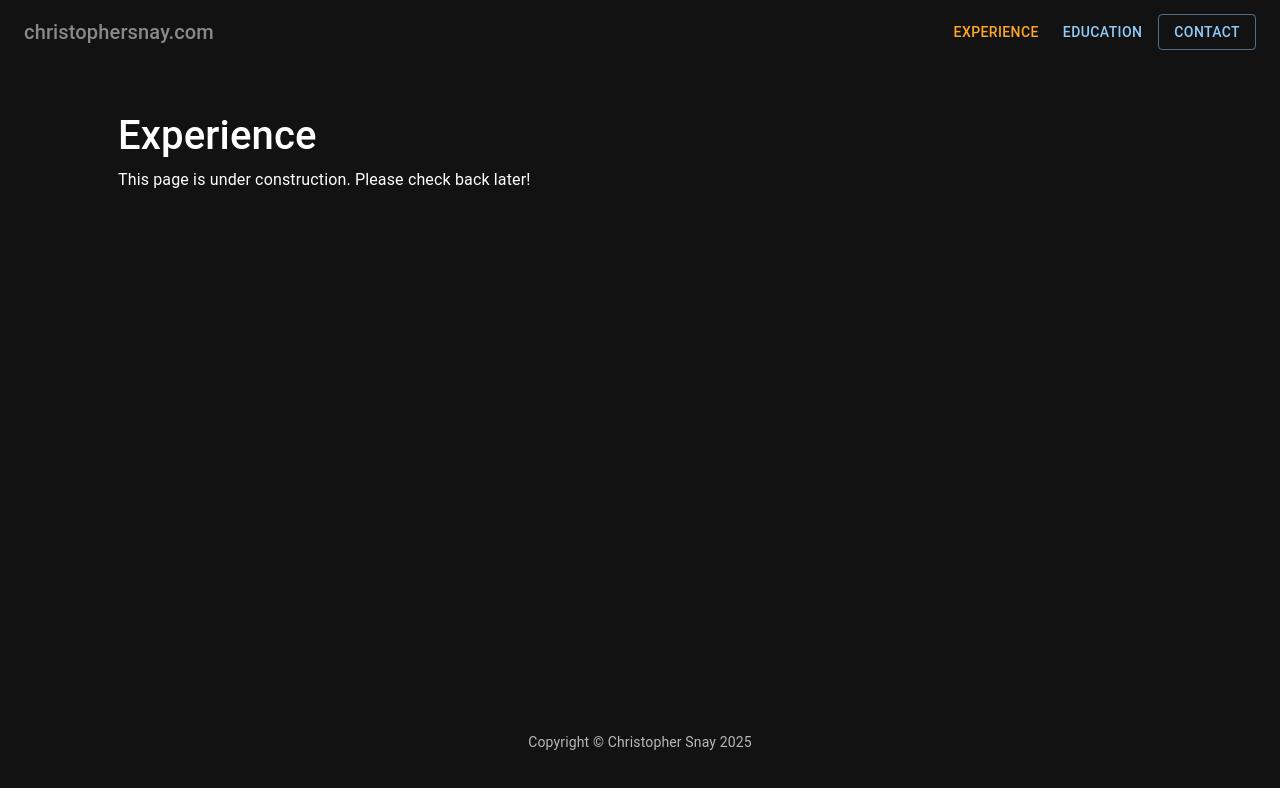
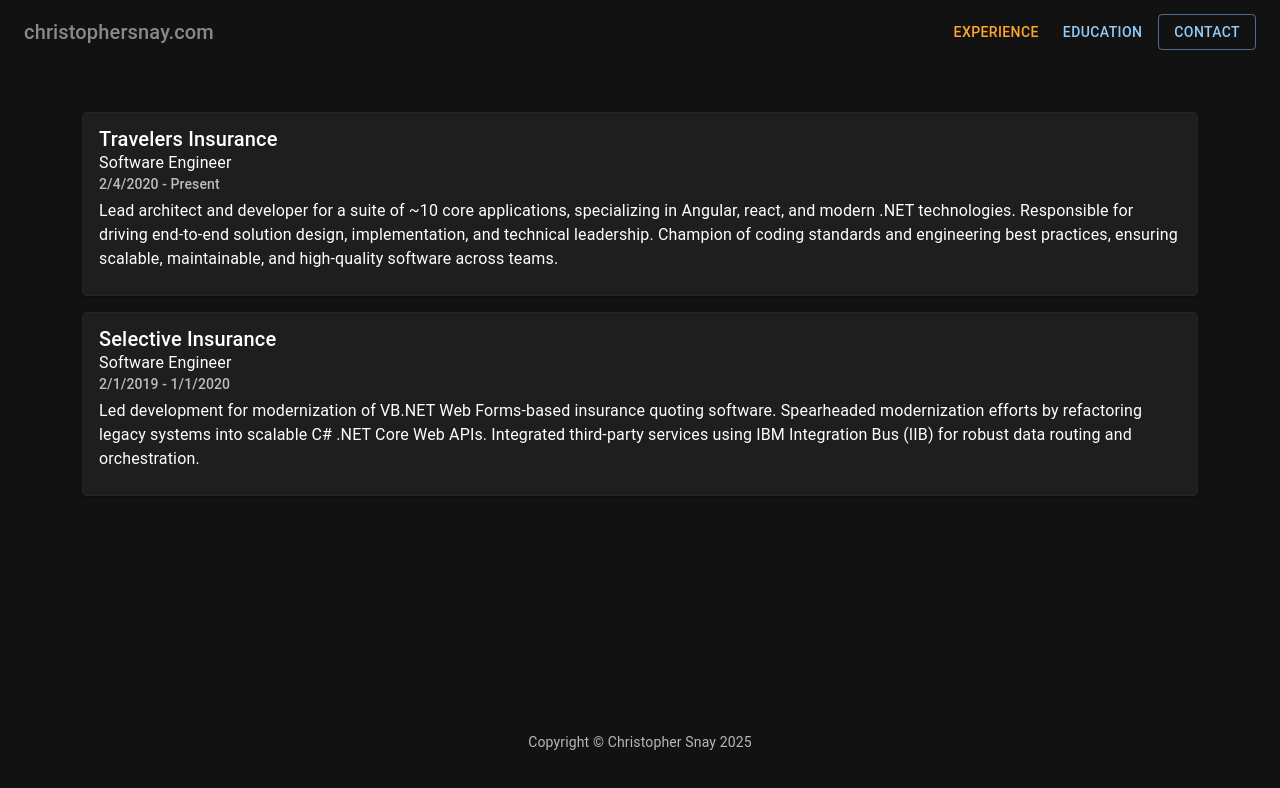
Before and after one commit to ChristopherSnay/public-site, a React (Vite) app: page /#/post/1 in a window 1280 px wide. Both pictures are taken after a click on the button "EXPERIENCE". Shown: the top 788 px of the page. Built offline with nearby package versions, Linux system fonts and the light colour scheme.

Commit message:
Adds code for handling Experience page content.

```diff
--- /dev/null
+++ b/public/static/data/experience/experience_001.json
@@ -0,0 +1,10 @@
+{
+    "id": 1,
+    "positionTitle": "Software Engineer",
+    "company": "Travelers Insurance",
+    "location": "Hartford, CT",
+    "startDate": "2020-02-04",
+    "description": [
+        "Lead architect and developer for a suite of ~10 core applications, specializing in Angular, react, and modern .NET technologies. Responsible for driving end-to-end solution design, implementation, and technical leadership. Champion of coding standards and engineering best practices, ensuring scalable, maintainable, and high-quality software across teams."
+    ]
+}
--- /dev/null
+++ b/public/static/data/experience/experience_002.json
@@ -0,0 +1,11 @@
+{
+    "id": 2,
+    "positionTitle": "Software Engineer",
+    "company": "Selective Insurance",
+    "location": "Glastonbury, CT",
+    "startDate": "2019-02-01",
+    "endDate": "2020-01-01",
+    "description": [
+        "Led development for modernization of VB.NET Web Forms-based insurance quoting software. Spearheaded modernization efforts by refactoring legacy systems into scalable C# .NET Core Web APIs. Integrated third-party services using IBM Integration Bus (IIB) for robust data routing and orchestration."
+    ]
+}
--- a/src/components/PostCard.tsx
+++ b/src/components/PostCard.tsx
@@ -8,7 +8,7 @@
 
 export default function PostCard(props: Readonly<PostCardProps>) {
     const { localImage } = useImages();
-    const { toLocalDate } = useDates();
+    const { localDate } = useDates();
     const { getRandomHue } = useImageFilters();
 
     const hasImage = useMemo<boolean>(() => {
@@ -40,7 +40,7 @@
 
                     {/* Card Footer */}
                     <div className="d-flex justify-content-between align-items-center mt-3">
-                        <AuthorAvatar date={toLocalDate(props.post.date)} />
+                        <AuthorAvatar date={localDate(props.post.date)} />
                     </div>
                 </CardContent>
             </CardActionArea>
--- a/src/components/PostGrid.tsx
+++ b/src/components/PostGrid.tsx
@@ -17,10 +17,6 @@
 
     const navigate = useNavigate();
     const location = useLocation();
-
-    const page = Number(searchParams.get('page')) > 0
-        ? Number(searchParams.get('page'))
-        : 1;
     const tag = searchParams.get('tag') || 'all';
 
     const setPage = (value: number) => {
@@ -46,6 +42,14 @@
         }
     }
 
+    const page = useMemo<number>(() => {
+        const pageParam = searchParams.get('page');
+        const pageNumber = Number(pageParam);
+        return pageNumber > 0
+            ? pageNumber
+            : 1;
+    }, [searchParams]);
+
     const filteredTags = useMemo<string[]>(() => {
         if (showAllTags) {
             return tags;
@@ -57,7 +61,7 @@
 
     }, [tags, showMoreTags, showAllTags]);
 
-    const tagIcon = useMemo<ReactElement>(() => {
+    const moreTagsIcon = useMemo<ReactElement>(() => {
         if (showAllTags) {
             return <FirstPage />
         } else if (showMoreTags) {
@@ -65,7 +69,7 @@
         } else {
             return <NavigateNext />
         }
-    }, [filteredTags]);
+    }, [showMoreTags, showAllTags]);
 
     const filteredPosts = useMemo<Post[]>(() => {
         return tag == 'all'
@@ -94,7 +98,7 @@
                 ))}
                 <Tooltip title={showAllTags ? 'less' : 'more'}>
                     <IconButton size="small" onClick={handleMoreTagsClick}>
-                        {tagIcon}
+                        {moreTagsIcon}
                     </IconButton>
                 </Tooltip>
             </div>
--- a/src/hooks/useDates.tsx
+++ b/src/hooks/useDates.tsx
@@ -1,11 +1,11 @@
 export function useDates() {
-    const toLocalDate = (date: string): string => {
+    const localDate = (date: string): string => {
         return new Date(date).toLocaleDateString('en-US', {
             timeZone: 'UTC'
         });
     }
 
     return {
-        toLocalDate
+        localDate
     }
 }
--- a/src/hooks/useEducation.tsx
+++ b/src/hooks/useEducation.tsx
@@ -4,15 +4,6 @@
 
 export default function useEducation() {
     const [education, setEducation] = useState<Education[]>([]);
-
-    const getById = useCallback((id: number): Promise<Education | undefined> => {
-        if (education?.length > 0) {
-            const match = education.find(x => x.id == id);
-            return Promise.resolve(match);
-        } else {
-            return fetchEducation().then(results => results.find(x => x.id == id));
-        }
-    }, [education]);
 
     const refreshEducation = useCallback(() => {
         fetchEducation().then(response => {
@@ -29,7 +20,6 @@
 
     return {
         education,
-        getById,
         refreshEducation
     }
 }
--- /dev/null
+++ b/src/hooks/useExperience.tsx
@@ -0,0 +1,22 @@
+import { useCallback, useEffect, useState } from "react";
+import type { Experience } from "../models/Experience";
+import { fetchExperience } from "../services/experienceService";
+
+export default function useExperience() {
+    const [experience, setExperience] = useState<Experience[]>([]);
+
+    const refreshExperience = useCallback(() => {
+        fetchExperience().then(response => {
+            setExperience(response.sort((a, b) => a.startDate < b.startDate ? 1 : -1));
+        });
+    }, []);
+
+    useEffect(() => {
+        refreshExperience();
+    }, []);
+
+    return {
+        experience,
+        refreshExperience
+    };
+}
--- /dev/null
+++ b/src/models/Experience.ts
@@ -0,0 +1,10 @@
+export interface Experience {
+    id: number;
+    company: string;
+    description: string[];
+    endDate?: string;
+    image?: string;
+    location: string;
+    positionTitle: string;
+    startDate: string;
+}
--- a/src/pages/ExperiencePage.tsx
+++ b/src/pages/ExperiencePage.tsx
@@ -1,8 +1,31 @@
+import { Card, CardContent, Typography } from "@mui/material";
+import { useDates } from "../hooks/useDates";
+import useExperience from "../hooks/useExperience";
+
 export default function ExperiencePage() {
+    const { experience } = useExperience();
+    const { localDate } = useDates();
+
     return (
-        <div className="d-flex flex-column container justify-content-center p-5">
-            <h1>Experience</h1>
-            <p>This page is under construction. Please check back later!</p>
-        </div>
+        <section className="container my-5">
+            <div className="row g-3">
+                {experience.map((exp, index) => (
+                    <div key={index} className="col-12">
+                        <Card className="border border-1 border-dark">
+                            <CardContent className="d-flex">
+                                <div className="d-flex flex-column">
+                                    <Typography variant="h6" className="lh-1">{exp.company}</Typography>
+                                    <Typography variant="subtitle1" >{exp.positionTitle}</Typography>
+                                    <Typography variant="subtitle2" className="lh-1" color="textSecondary">
+                                        {localDate(exp.startDate)} - {exp.endDate ? localDate(exp.endDate) : 'Present'}
+                                    </Typography>
+                                    <Typography variant="body1" className="mt-2">{exp.description}</Typography>
+                                </div>
+                            </CardContent>
+                        </Card>
+                    </div>
+                ))}
+            </div>
+        </section>
     );
 }
--- a/src/pages/PostPage.tsx
+++ b/src/pages/PostPage.tsx
@@ -13,7 +13,7 @@
     const [post, setPost] = useState<Post | null>(null);
     const { postId } = useParams();
     const { localImage } = useImages();
-    const { toLocalDate } = useDates();
+    const { localDate } = useDates();
     const { getById } = usePosts();
     const { getRandomHue } = useImageFilters();
 
@@ -52,7 +52,7 @@
                         <div className="row justify-content-center">
                             <Paper elevation={0} className="col-md-8 px-4">
                                 <div className="my-3">
-                                    <AuthorAvatar date={toLocalDate(post.date)} />
+                                    <AuthorAvatar date={localDate(post.date)} />
                                 </div>
 
                                 <hr className="m-0" />
--- /dev/null
+++ b/src/services/experienceService.ts
@@ -0,0 +1,26 @@
+import type { Experience } from "../models/Experience";
+
+export async function fetchExperience(): Promise<Experience[]> {
+    try {
+        const response = await fetch(`${import.meta.env.BASE_URL}static/data/experience/manifest.json`);
+        if (!response.ok) {
+            throw new Error('Network response was not ok');
+        }
+        const files: string[] = await response.json();
+        const allData = await Promise.all(
+            files.map((path: string) =>
+                fetch(`${import.meta.env.BASE_URL}static/data/experience/${path}`)
+                    .then(res => res.json().then(json => ({ ...json, id: path.replace('.json', '') })))
+                    .catch(err => {
+                        console.log(`Failed to fetch ${path}`, err);
+                        return null;
+                    })
+            )
+        );
+
+        return allData.filter(Boolean) as Experience[];
+    } catch (error) {
+        console.error('There was a problem with the fetch operation:', error);
+        return [];
+    }
+}
```
Also changed, not shown: public/static/data/experience/manifest.json (added), public/static/images/selective_001.png (added), public/static/images/travelers_001.png (added).
